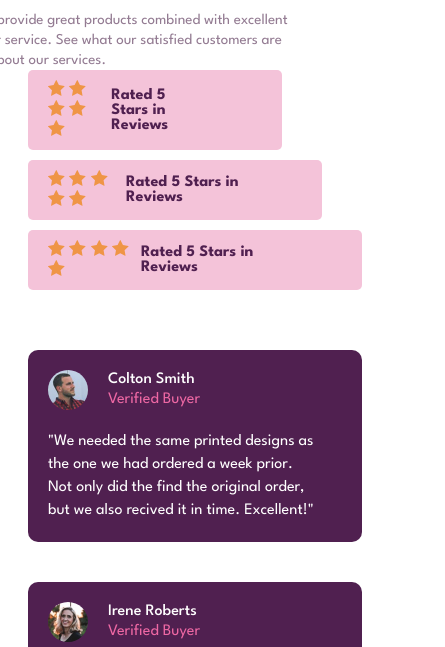
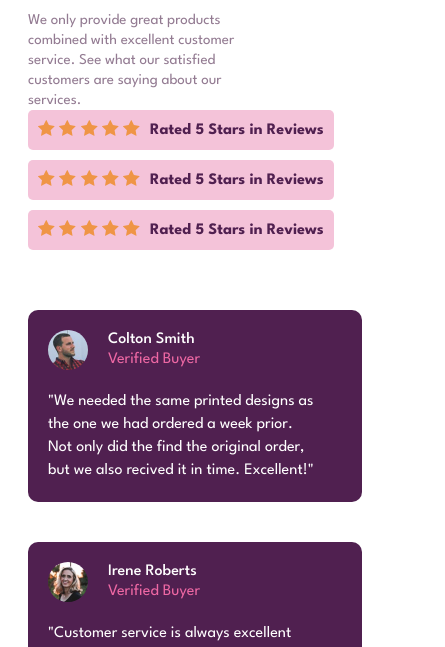
Before and after one commit to enggsatyamraj/social-proof-section-master, a plain HTML site: page index.html in a window 390 px wide. Shown: the part 146-793 px from the top of the page, 445 px wide, since content can reach past the window. Drawn offline with Linux system fonts and the light colour scheme.

Commit message:
made website more responsive

```diff
--- a/input.css
+++ b/input.css
@@ -8,12 +8,15 @@
 .supreme{
     margin:10px;
     padding:10px;
+    display:flex;
+    flex-direction:column
 }
 body{
     display:flex;
     align-items:center;
     justify-content: center;
     min-height:100vh;
+    overflow-x:hidden;
     font-family: var(--font_family);
 }
 .main-1{
@@ -24,7 +27,7 @@ body{
 .userlover{
     font-size:15px;
     color: hsl(303, 10%, 53%);
-    width:500px;
+    width:100%;
 }
 .ten{
     font-size: 40px;
@@ -40,6 +43,7 @@ body{
 .rating{
     color:hsl(300, 43%, 22%);
     font-weight:var(--large_weight);
+    width:100%;
 }
 .review_one{
     display:flex;
@@ -144,11 +148,17 @@ body{
     }
     .review_one{
         margin-left:0;
+        padding:10px;
+        margin-right:0;
     }
     .review_two{
         margin-left:0;
+        padding:10px;
+        margin-right:0;
     }
     .review_three{
         margin-left:0;
+        padding:10px;
+        margin-right:0;
     }
 }
```
